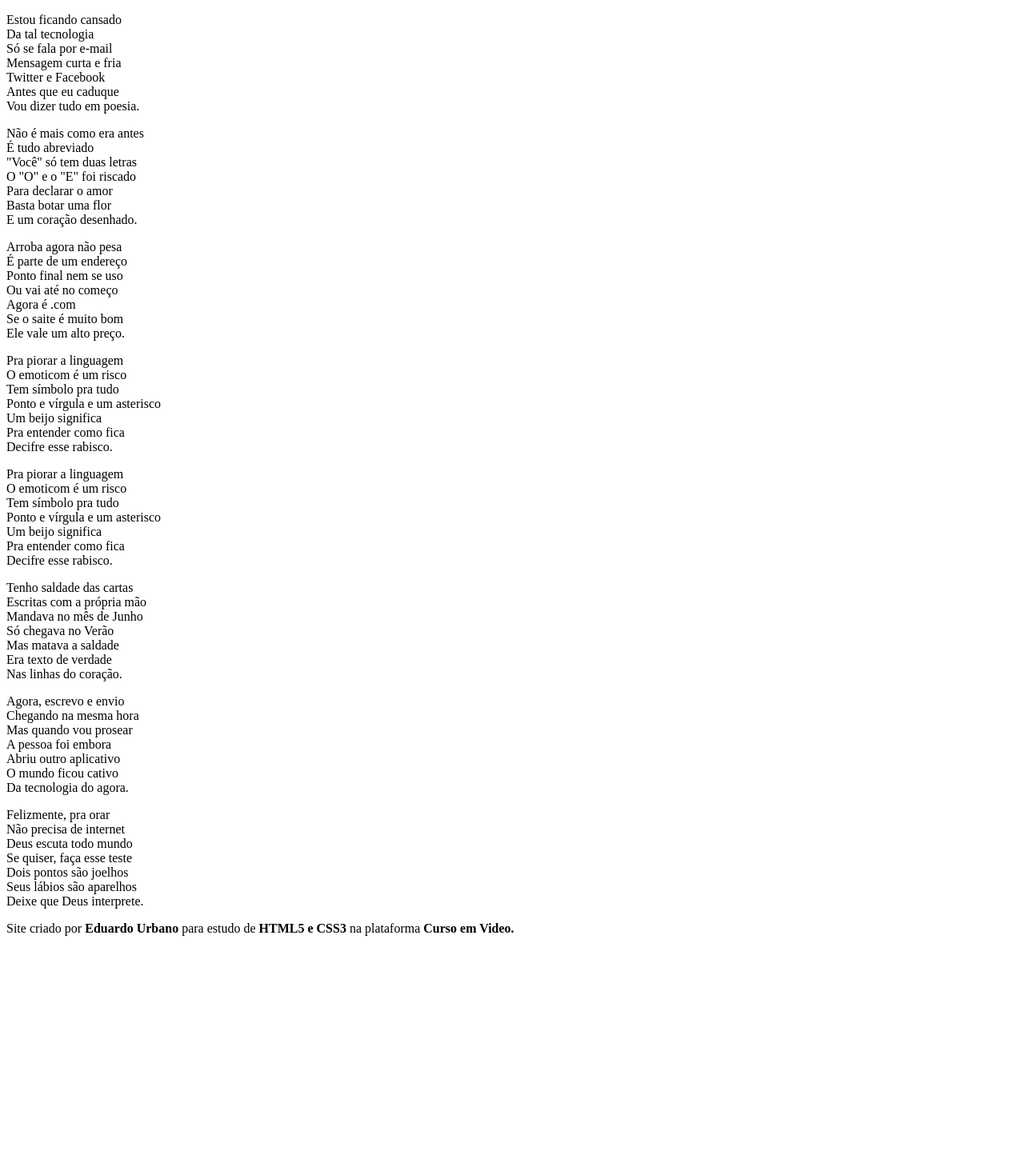
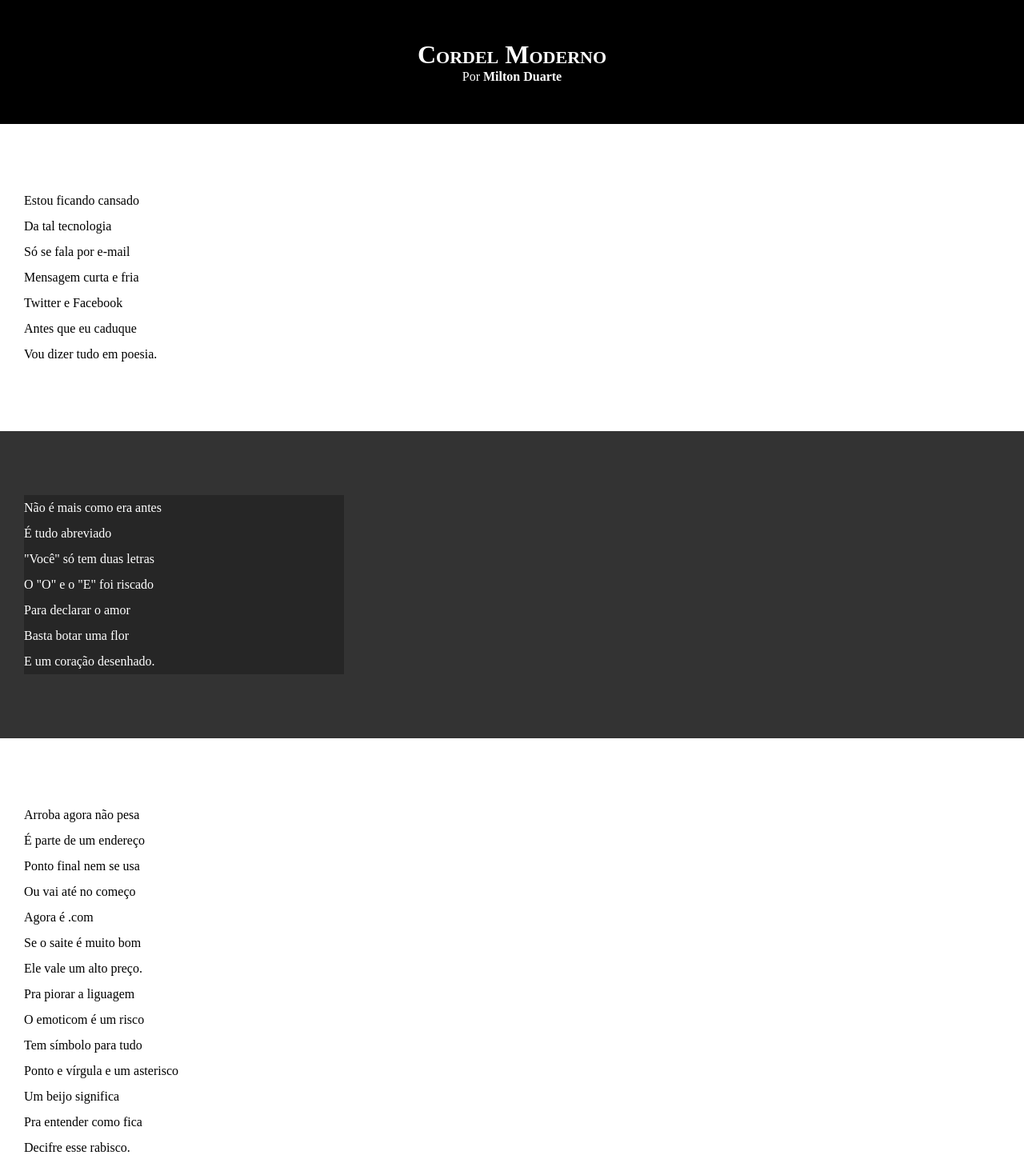
Before and after one commit to Eduardo-Urbano/Html---CSS, a plain HTML site: page exercícios/Desafios/Desafio M3.1/index.html in a window 1280 px wide. Shown: the top 1454 px of the page at 80% size. Before the commit the page ends 1178 px from the top, so only its background shows below. Drawn offline with Linux system fonts and the light colour scheme.

Commit message:
Atualizei o estilo dos textos e blocos

```diff
--- a/exercícios/Desafios/Desafio M3.1/index.html
+++ b/exercícios/Desafios/Desafio M3.1/index.html
@@ -7,86 +7,93 @@
     <link rel="stylesheet" href="styles/style.css">
 </head>
 <body>
-    <p>
-        Estou ficando cansado<br>
-        Da tal tecnologia<br>
-        Só se fala por e-mail<br>
-        Mensagem curta e fria<br>
-        Twitter e Facebook<br>
-        Antes que eu caduque<br>
-        Vou dizer tudo em poesia.<br>
-    </p>
+    <header>
+        <h1>Cordel Moderno</h1>
+            <p>Por <a href="https://www.recantodasletras.com.br/poesias/3186743" target="_blank">Milton Duarte</a></p>
+    </header>
 
-    <p>
-        Não é mais como era antes<br>
-        É tudo abreviado<br>
-        "Você" só tem duas letras<br>
-        O "O" e o "E" foi riscado<br>
-        Para declarar o amor<br>
-        Basta botar uma flor<br>
-        E um coração desenhado.<br>
-    </p>
+    <section class="normal">
+        <p>
+            Estou ficando cansado <br>
+            Da tal tecnologia <br>
+            Só se fala por e-mail <br>
+            Mensagem curta e fria <br>
+            Twitter e Facebook <br>
+            Antes que eu caduque <br>
+            Vou dizer tudo em poesia.
+        </p>
+    </section>
 
-    <p>
-        Arroba agora não pesa<br>
-        É parte de um endereço<br>
-        Ponto final nem se uso<br>
-        Ou vai até no começo<br>
-        Agora é .com<br>
-        Se o saite é muito bom<br>
-        Ele vale um alto preço.<br>
-    </p>
+    <section class="imagem">
+        <p>
+            Não é mais como era antes <br>
+            É tudo abreviado <br>
+            "Você" só tem duas letras <br>
+            O "O" e o "E" foi riscado <br>
+            Para declarar o amor <br>
+            Basta botar uma flor <br>
+            E um coração desenhado.
+        </p>
+    </section>
 
-    <p>
-        Pra piorar a linguagem<br>
-        O emoticom é um risco<br>
-        Tem símbolo pra tudo<br>
-        Ponto e vírgula e um asterisco<br>
-        Um beijo significa<br>
-        Pra entender como fica<br>
-        Decifre esse rabisco.<br>
-    </p>
+    <section class="normal">
+        <p>
+            Arroba agora não pesa <br>
+            É parte de um endereço <br>
+            Ponto final nem se usa <br>
+            Ou vai até no começo <br>
+            Agora é .com <br>
+            Se o saite é muito bom <br>
+            Ele vale um alto preço.
+        </p>
 
-    <p>
-        Pra piorar a linguagem<br>
-        O emoticom é um risco<br>
-        Tem símbolo pra tudo<br>
-        Ponto e vírgula e um asterisco<br>
-        Um beijo significa<br>
-        Pra entender como fica<br>
-        Decifre esse rabisco.<br>
-    </p>
+        <p>
+            Pra piorar a liguagem <br>
+            O emoticom é um risco <br>
+            Tem símbolo para tudo <br>
+            Ponto e vírgula e um asterisco <br>
+            Um beijo significa <br>
+            Pra entender como fica <br>
+            Decifre esse rabisco.
+        </p>
+    </section>
 
-    <p>
-        Tenho saldade das cartas<br>
-        Escritas com a própria mão<br>
-        Mandava no mês de Junho<br>
-        Só chegava no Verão<br>
-        Mas matava a saldade<br>
-        Era texto de verdade<br>
-        Nas linhas do coração.<br>
-    </p>
+    <section class="imagem">
+        <p>
+            Tenho saudade das cartas <br>
+            Escritas com a própria mão <br>
+            Mandava no mês de Junho <br>
+            Só chegava no Verão <br>
+            Mas matava a saudade <br>
+            Era texto de verdade <br>
+            Nas linhas do coração.
+        </p>
+    </section>
 
-    <p>
-        Agora, escrevo e envio<br>
-        Chegando na mesma hora<br>
-        Mas quando vou prosear<br>
-        A pessoa foi embora<br>
-        Abriu outro aplicativo<br>
-        O mundo ficou cativo<br>
-        Da tecnologia do agora.<br>
-    </p>
+    <section class="normal">
+        <p>
+            Agora, escrevo e envio <br>
+            Chegando na mesma hora <br>
+            Mas quando vou prosear <br>
+            A pessoa foi embora <br>
+            Abriu outro aplicativo <br>
+            O mundo ficou cativo <br>
+            Da tecnologia do agora.
+        </p>
 
-    <p>
-        Felizmente, pra orar<br>
-        Não precisa de internet<br>
-        Deus escuta todo mundo<br>
-        Se quiser, faça esse teste<br>
-        Dois pontos são joelhos<br>
-        Seus lábios são aparelhos<br>
-        Deixe que Deus interprete.<br>
-    </p>
+        <p>
+            Felizmente, pra orar <br>
+            Não precisa de internet <br>
+            Deus escuta todo mundo <br>
+            Se quiser, faça esse teste <br>
+            Dois pontos são dois joelhos <br>
+            Seus lábios são aparelhos <br>
+            Deixe que Deus interprete.
+        </p>
+    </section>
 
-    <footer>Site criado por <strong>Eduardo Urbano</strong> para estudo de <strong>HTML5 e CSS3</strong> na plataforma <strong>Curso em Video.</strong></footer>
+    <footer>
+        <p>Site criado por <strong><a href="https://github.com/Eduardo-Urbano" target="_blank">Eduardo Urbano</a></strong> para estudo de <strong>HTML5 e CSS3</strong> na plataforma <a href="https://www.cursoemvideo.com" target="_blank"><strong>Curso em Video.</strong></a></p>
+    </footer>
 </body>
 </html>
--- a/exercícios/Desafios/Desafio M3.1/styles/style.css
+++ b/exercícios/Desafios/Desafio M3.1/styles/style.css
@@ -0,0 +1,64 @@
+@charset "UTF-8";
+
+* {
+    margin: 0px;
+    padding: 0px;
+}
+
+html, body{
+    min-height: 100vh;
+    background-color: darkgray;
+}
+
+header{
+    background-color: black;
+    color: white;
+    text-align: center;
+}
+
+header > h1{
+    padding-top: 50px;
+    font-variant: small-caps;
+}
+
+header > p{
+    padding-bottom: 50px;
+}
+
+header a, footer a{
+    color: white;
+    text-decoration: none;
+    font-weight: bolder;
+}
+
+header a:hover, footer a:hover{
+    text-decoration: underline;
+}
+section{
+    padding-top: 10vh;
+    padding-bottom: 10vh;
+    line-height: 2em;
+    padding-left: 30px;
+}
+
+section.normal{
+    background-color: white;
+    color: black;
+}
+
+section.imagem{
+    background-color: rgb(51, 51, 51);
+    color: white;
+}
+
+section.imagem > p{
+    width: 400px;
+    background-color: rgba(0, 0, 0, 0.253);
+}
+
+footer{
+    background-color: black;
+    color: white;
+    text-align: center;
+    padding: 10px;
+}
```
